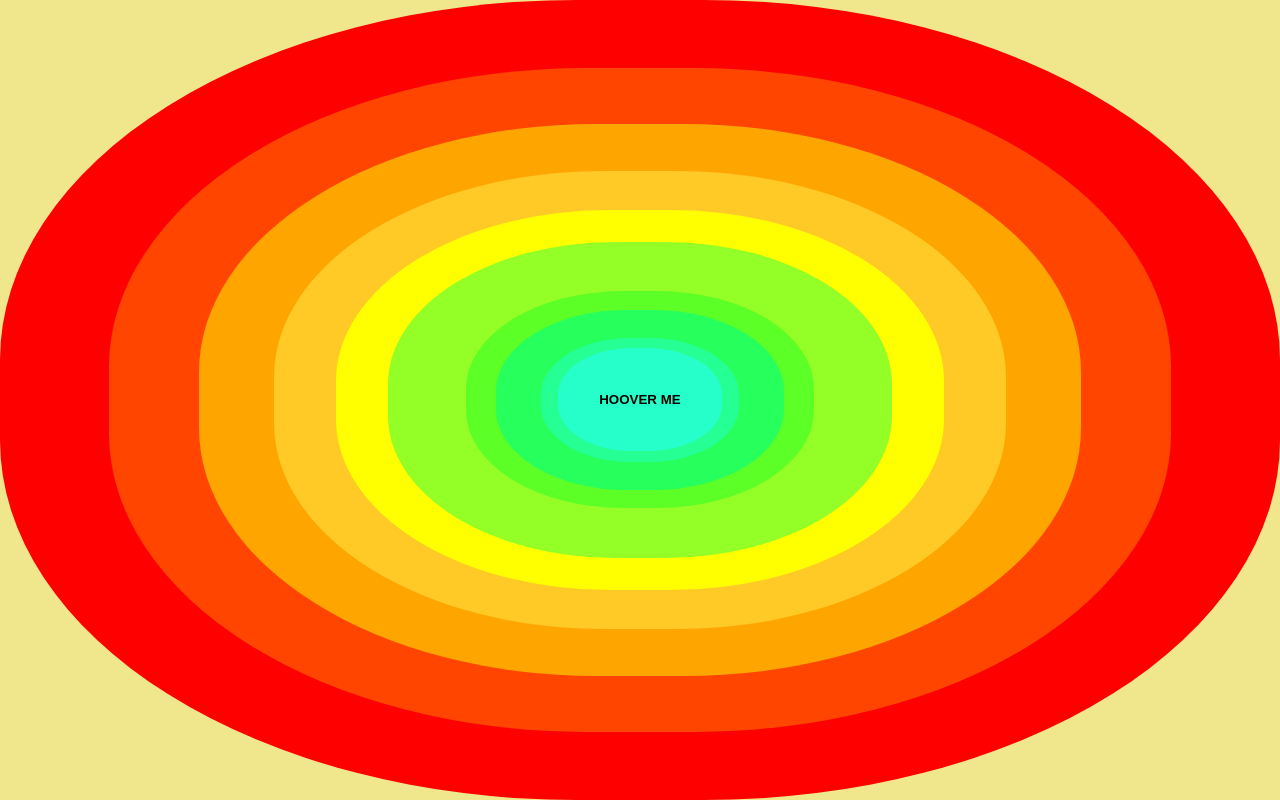
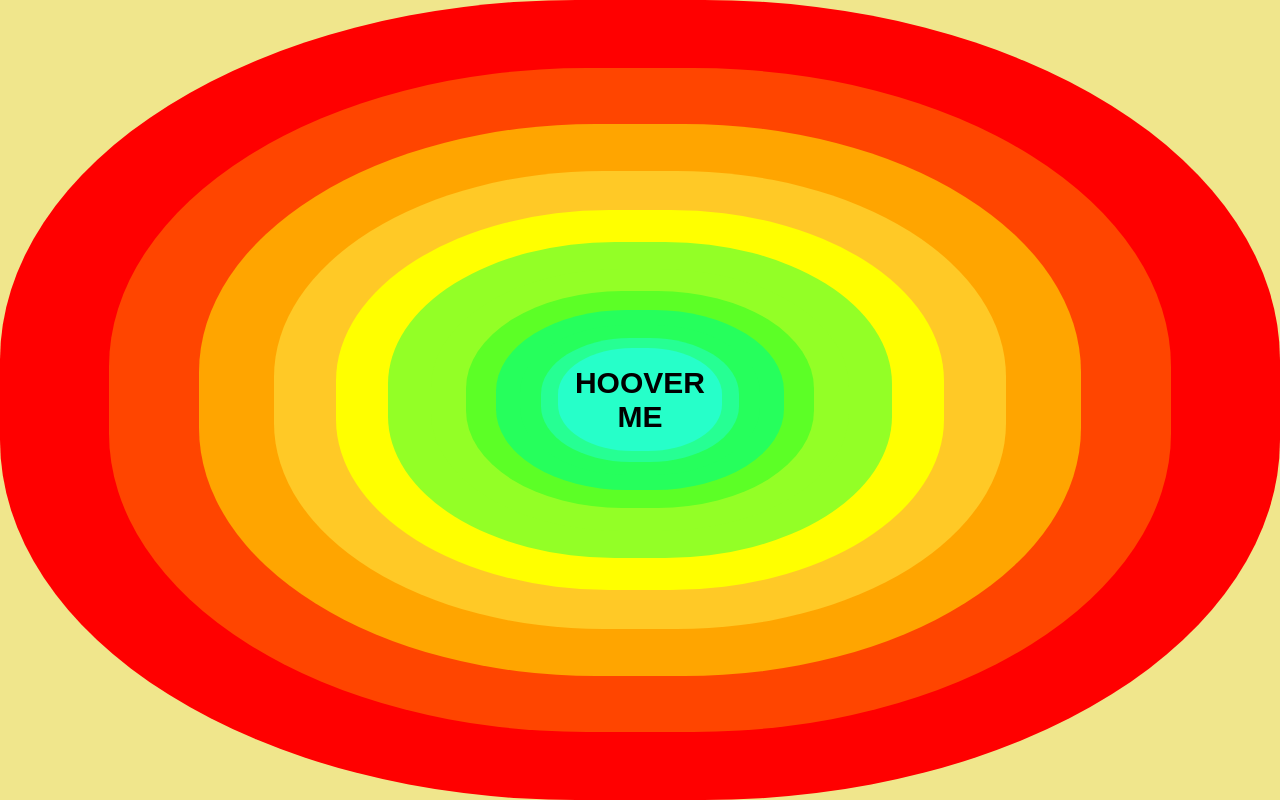
Before and after one commit to pfalzer07/clickMe, a plain HTML site: page index.html in a window 1280 px wide. Drawn offline with Linux system fonts and the light colour scheme.

Commit message:
some changes

```diff
--- a/script.js
+++ b/script.js
@@ -56,7 +56,7 @@ btnElement.addEventListener('mouseover', function () {
   myHoverInterval = setInterval(function () {
     changeColors(colors);
     setColors();
-  }, 100);
+  }, 70);
 });
 
 btnElement.addEventListener('mouseout', function () {
--- a/style.css
+++ b/style.css
@@ -10,7 +10,7 @@ body {
   display: flex;
   align-items: center;
   justify-content: center;
-  transition: all 0.2s linear;
+  transition: all 0.1s linear;
 }
 #first {
   width: 100%;
@@ -33,6 +33,7 @@ body {
   justify-content: center;
   z-index: 2;
   transition: inherit;
+  font-size: 30px;
 }
 
 button {
```
